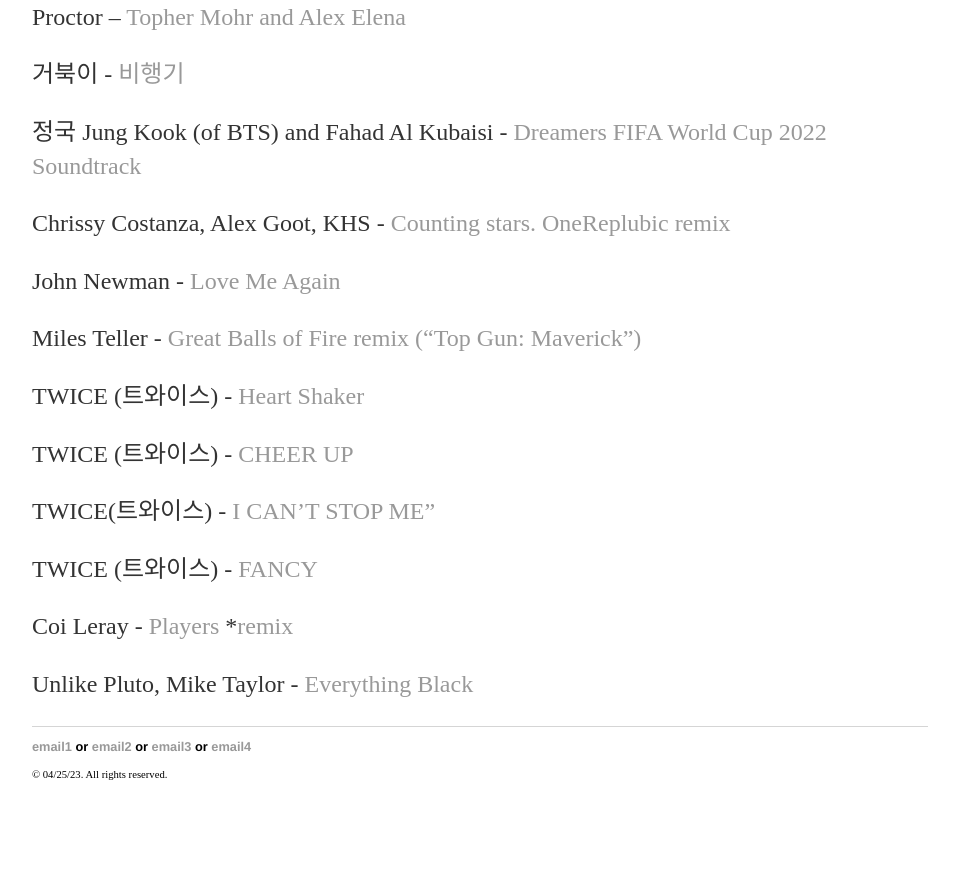
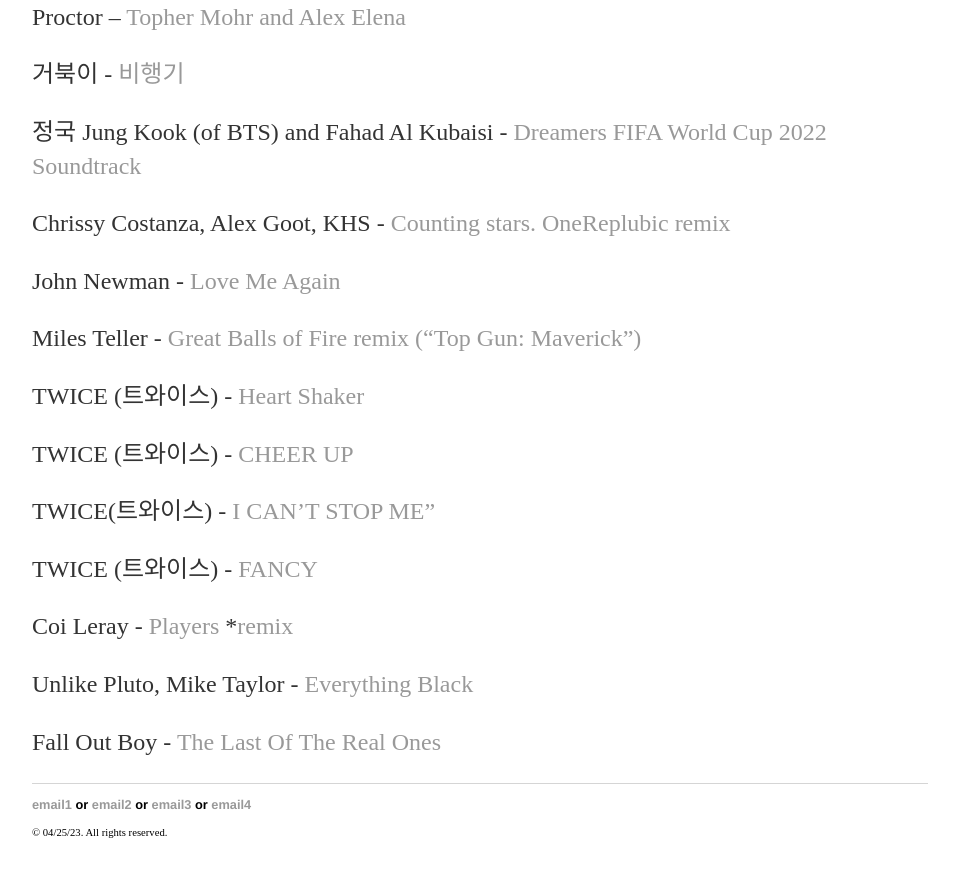
Before and after one commit to yjkweon24/yjkweon24.github.io, a Jekyll site: the page built from _posts/2018-10-23-songs-that-i-love.md, in a window 1280 px wide and 900 px high, scrolled down 26442 px. Shown: the top 877 px of the window, without its empty margins (160-1119 px from the left). Built offline with Jekyll 4.4.1, drawn with Linux system fonts in a browser that asks for light colours; before the commit the page ends 27284 px from its top, so only the background shows below that.

Commit message:
Update 2018-10-23-songs-that-i-love.md

```diff
--- a/_posts/2018-10-23-songs-that-i-love.md
+++ b/_posts/2018-10-23-songs-that-i-love.md
@@ -933,3 +933,5 @@
 Coi Leray - [Players](https://www.youtube.com/watch?v=mW8ATpWd5Wg) *[remix](https://www.youtube.com/watch?v=tcXraTCoUZE)
 
 Unlike Pluto, Mike Taylor - [Everything Black](https://www.youtube.com/watch?v=mWKDZRJWdF4)
+
+Fall Out Boy - [The Last Of The Real Ones](https://www.youtube.com/watch?v=7YAAyUFL1GQ)
```
